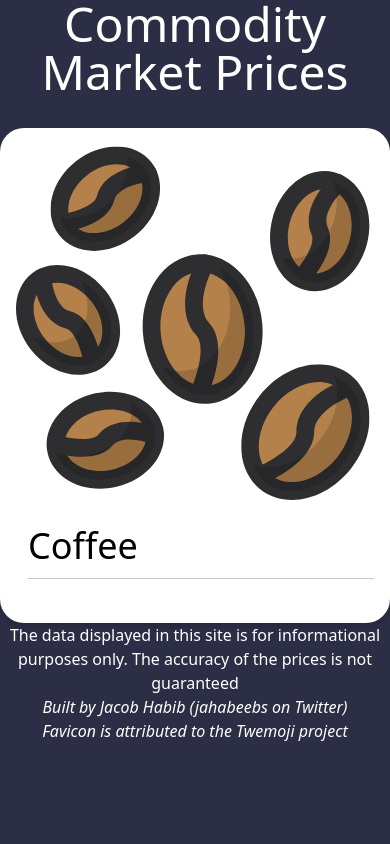
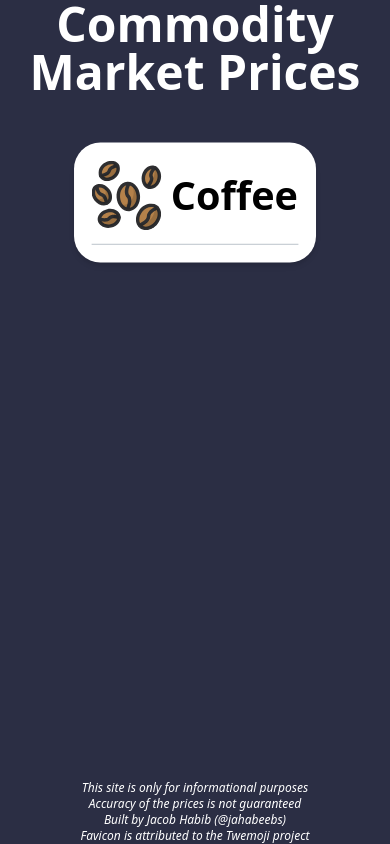
Before and after one commit to jahabeebs/cmarketprice, a Nuxt app: page / in a window 390 px wide. Built offline with nearby package versions, Linux system fonts and the light colour scheme.

Commit message:
added mobile responsiveness, enhanced front page design, eliminated styles tag from graph

```diff
--- a/components/CommodityCard.vue
+++ b/components/CommodityCard.vue
@@ -1,41 +1,39 @@
 <template>
-  <div class="relative flex flex-col items-center justify-center">
-    <div class="grid mt-8 gap-8">
-      <div class="flex flex-col">
+  <div class="flex flex-col items-center justify-center">
+    <div class="grid mt-12 md:mt-10 md:gap-8">
+      <div class="flex">
         <div
           class="
             bg-white
             shadow-md
             rounded-3xl
             p-4
-            transitionS
+            transitions
             duration-500
             ease-in-out
             transform
-            hover:-translate-y-1
-            hover:scale-110
+            hover: translate-y-1
+            hover: scale-110
           "
         >
-          <div class="flex-none lg:flex">
-            <div class="h-full w-full lg:h-24 lg:w-48 lg:mb-0 mb-3">
-              <img
-                src="~/assets/beans.svg"
-                class="
-                  w-full
+          <div class="flex align-middle">
+            <div class="flex-col justify-evenly">
+              <div class="flex flex-row gap-2">
+                <img
+                  src="~/assets/beans.svg"
+                  class="
+                  h-16
                   object-scale-down
-                  lg:object-cover
-                  lg:h-24
+                  md:object-cover
+                  md:w-full
+                  md:h-24
                   rounded-2xl
                 "
-              />
-            </div>
-            <div class="flex-auto mt-5 ml-3 justify-evenly py-1">
-              <div class="flex flex-wrap">
-                <h2 class="flex-auto text-4xl font-medium">{{ commodity }}</h2>
+                />
+                <div class="flex md:pt-7 text-4xl pt-3 font-small font-black">{{ commodity }}</div>
               </div>
               <p class="mt-3"></p>
-
-              <div class="flex p-4 pb-2 border-t border-gray-200"></div>
+              <div class="flex border-t border-gray-200"></div>
             </div>
           </div>
         </div>
--- a/components/CommodityChart.vue
+++ b/components/CommodityChart.vue
@@ -19,7 +19,7 @@ export default {
       labels: this.chartLabels,
       datasets: [
         {
-          label: 'price',
+          label: '$ per Kilogram',
           borderColor: '#249EBF',
           pointBackgroundColor: 'white',
           borderWidth: 1,
--- a/components/CommodityChartContainer.vue
+++ b/components/CommodityChartContainer.vue
@@ -1,7 +1,7 @@
 <template>
   <div class="container">
     <h1 class="title" v-if="loaded">Coffee (Robustas) Average NY and Le Havre/Marseilles Market Price</h1>
-    <div class="Chart_title">
+    <div class="Chart_title" v-if="loaded">
       US Dollar per Kilogram ($ / kg)
     </div>
     <div class="error-message" v-if="showError">
@@ -11,8 +11,7 @@
       v-if="loaded"
       :chartData="prices"
       :chart-labels="labels"
-      :options="options"
-      :styles="myStyles"/>
+      :options="options"/>
   </div>
 </template>
 
@@ -46,19 +45,11 @@ export default {
         legend: {
           display: false
         },
-        response: true,
-        maintainAspectRatio: false
+        responsive: true,
+        maintainAspectRatio: false,
       },
     }
   }),
-  computed: {
-    myStyles() {
-      return {
-        // height: `30px`,
-        // position: 'center'
-      }
-    }
-  },
   async mounted() {
     this.loaded = false
     try {
--- a/pages/index.vue
+++ b/pages/index.vue
@@ -1,6 +1,6 @@
 <template>
   <div class="h-screen bg-gray-900">
-    <h1 class="text-white text-center text-5xl">Commodity Market Prices</h1>
+    <h1 class="text-white text-center text-5xl md:text-6xl sm:text-3xl font-bold">Commodity Market Prices</h1>
     <div>
       <NuxtLink to="/coffee">
         <CommodityCard commodity="Coffee"/>
@@ -15,10 +15,10 @@
     <CommodityCard commodity = "Aluminum" />
     <CommodityCard commodity = "Silver" />
     <CommodityCard commodity = "Brent crude oil" /> -->
-      <p class="text-white text-center">The data displayed in this site is for informational purposes only. The accuracy of the prices is not
-        guaranteed</p>
-      <p class="text-white text-center italic">Built by Jacob Habib (jahabeebs on Twitter)</p>
-      <p class="text-white text-center italic">Favicon is attributed to the Twemoji project</p>
+      <p class="align-middle text-xs md:text-sm text-white text-center italic fixed inset-x-0 bottom-0"> This site is only for
+        informational purposes <br> Accuracy of the prices is not guaranteed <br> Built by Jacob Habib (@jahabeebs)
+        <br>
+        Favicon is attributed to the Twemoji project</p>
     </div>
   </div>
 </template>
```
